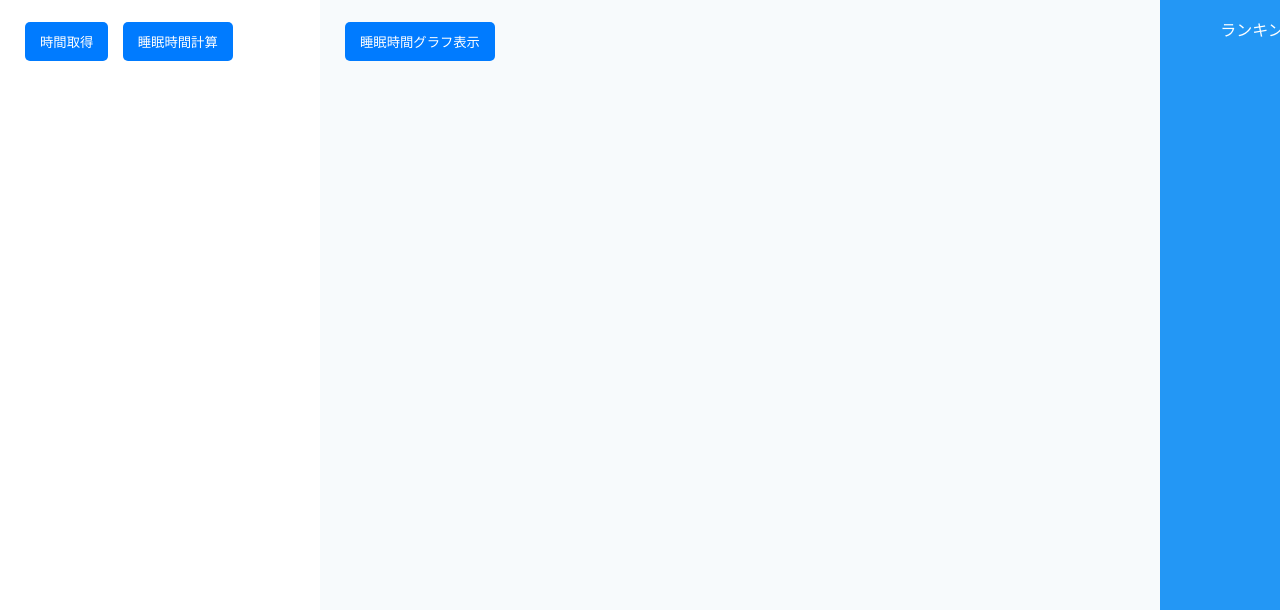
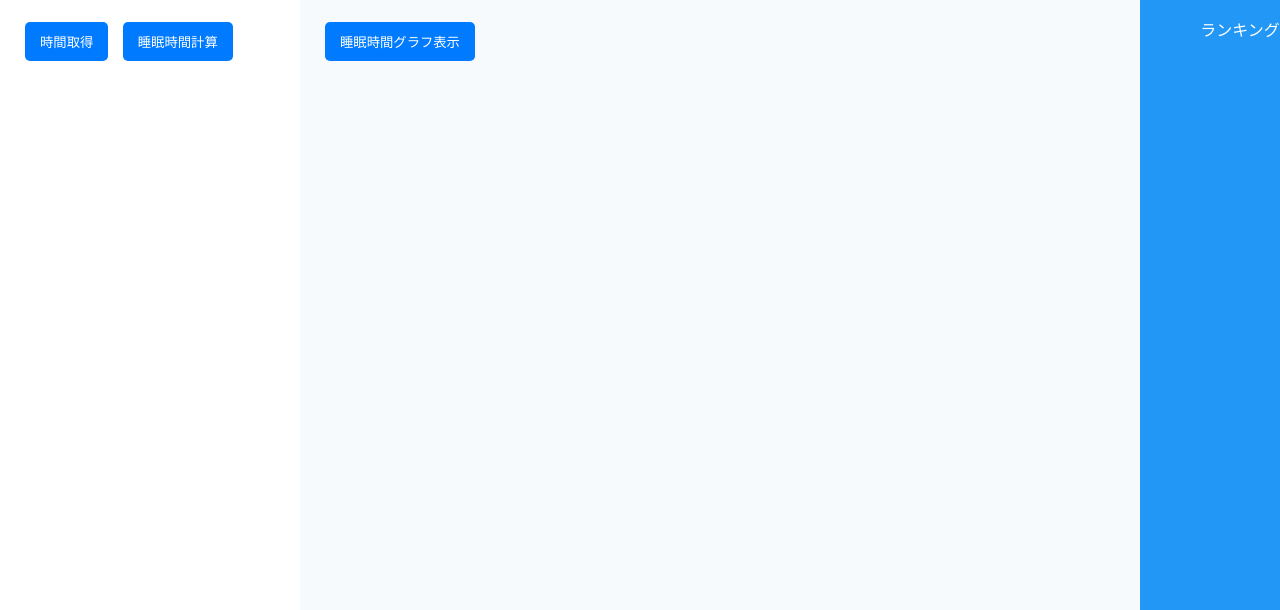
Before and after one commit to Taiyo-Kanamori/-, a plain HTML site: page public/index.html in a window 1280 px wide. Shown: the part 190-800 px from the top of the page. Drawn offline with nearby package versions, Linux system fonts and the light colour scheme.

Commit message:
Add files via upload

```diff
--- a/public/kanamori.css
+++ b/public/kanamori.css
@@ -11,7 +11,7 @@ body {
     "left main right"
     "footer footer footer";
   grid-template-rows: auto 1fr auto;
-  grid-template-columns: 320px 2fr 200px;
+  grid-template-columns: 300px 2fr 200px;
   height: 100vh;
   font-family: Arial, sans-serif;
 }
```
